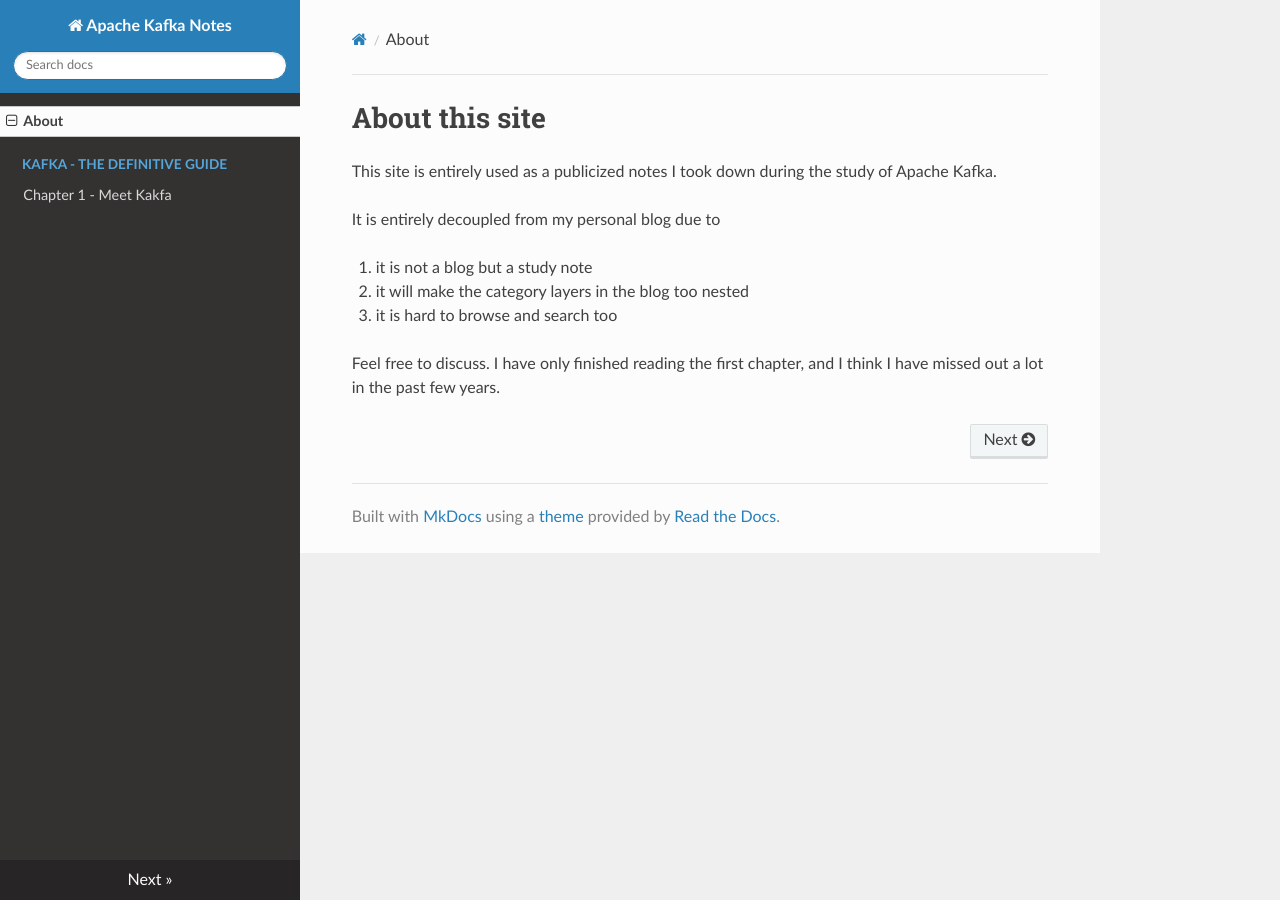
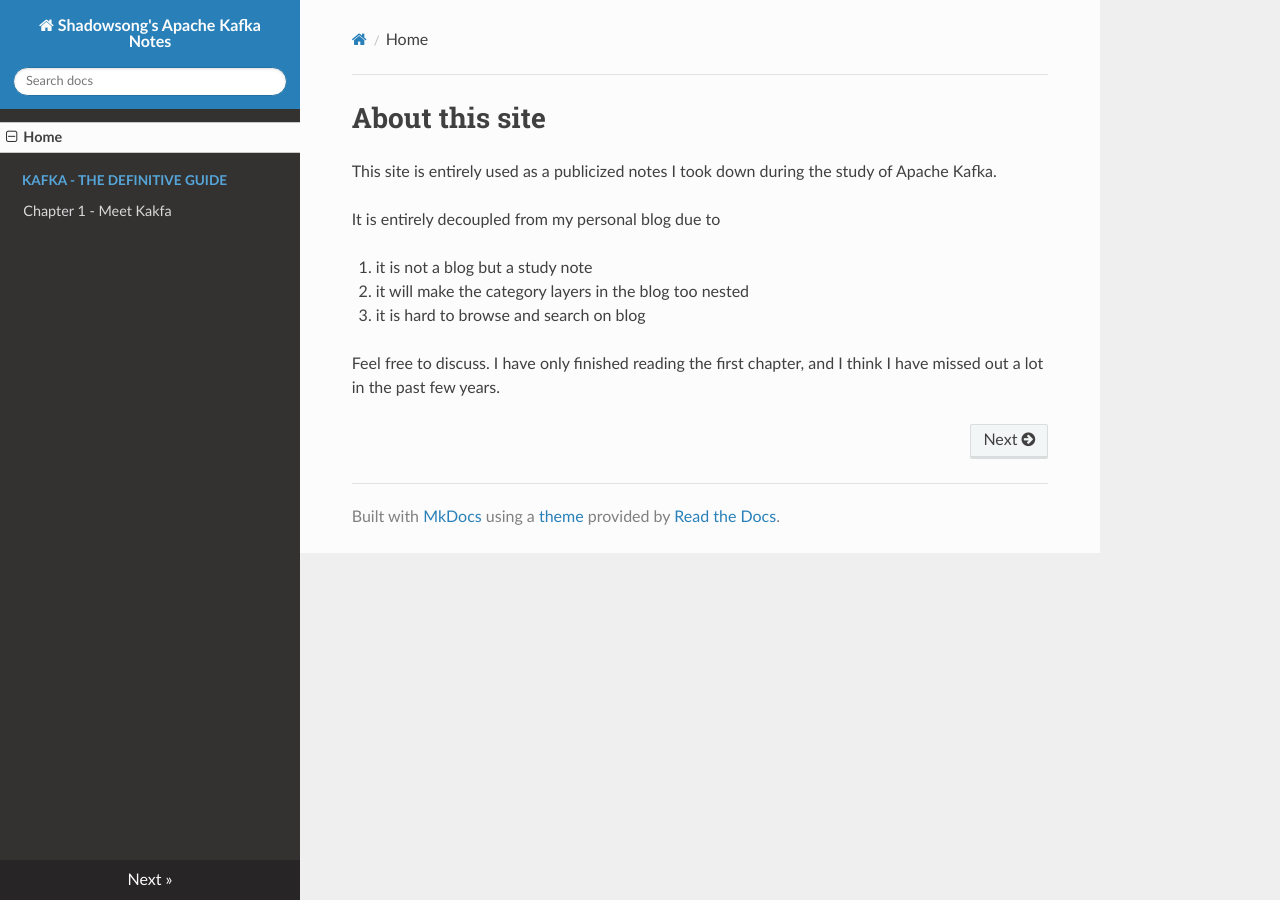
Before and after one commit to Shadowsong27/kafka-notes, an MkDocs documentation site: the page built from docs/index.md, in a window 1280 px wide. Built offline with MkDocs 1.6.1, drawn with Linux system fonts in a browser that asks for light colours; nearby versions of some CDN libraries.

```diff
--- a/docs/about.md
+++ b/docs/index.md
@@ -7,7 +7,7 @@
 
 1. it is not a blog but a study note
 2. it will make the category layers in the blog too nested
-3. it is hard to browse and search too
+3. it is hard to browse and search on blog
 
 Feel free to discuss. I have only finished reading the first chapter,
 and I think I have missed out a lot in the past few years.
--- a/mkdocs.yml
+++ b/mkdocs.yml
@@ -1,6 +1,6 @@
-site_name: Apache Kafka Notes
+site_name: Shadowsong's Apache Kafka Notes
 nav:
-  - About: about.md
+  - Home: index.md
   - Kafka - The Definitive Guide:
       - Chapter 1 - Meet Kakfa: ktdg-1.md
 theme: readthedocs
```
